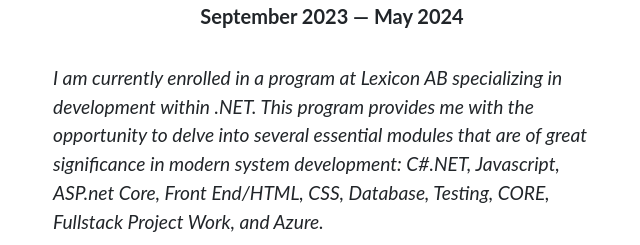
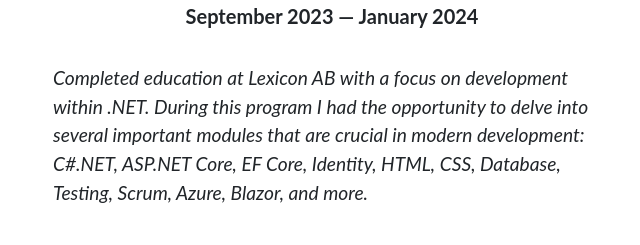
Before and after one commit to Rabben82/resume-english-2023, a plain HTML site: page utbildning.html in a window 1280 px wide. Shown: the part 517-762 px from the top of the page, without its empty margins (308-948 px from the left). Drawn offline with nearby package versions, Linux system fonts and the light colour scheme.

Commit message:
Changed text in eduction

```diff
--- a/utbildning.html
+++ b/utbildning.html
@@ -71,14 +71,13 @@
             <div class="col-md-12 d-flex justify-content-center">
                 <div class="text-container text-center">
                     <h2><strong>Developer.NET, Lexicon AB</strong></h2>
-                    <h5><strong>September 2023 — May 2024</strong></h5>
+                    <h5><strong>September 2023 — January 2024</strong></h5>
                     <p class="p1">
                         <i>
-                            I am currently enrolled in a program at Lexicon AB specializing in development within
-                            .NET. This program provides me with the opportunity to delve into several essential modules
-                            that are of great significance in modern system development: C#.NET, Javascript, ASP.net
-                            Core,
-                            Front End/HTML, CSS, Database, Testing, CORE, Fullstack Project Work, and Azure.
+                            Completed education at Lexicon AB with a focus on development within .NET. During this
+                            program I had the opportunity to delve into several important modules that are crucial in
+                            modern development: C#.NET, ASP.NET Core, EF Core, Identity, HTML, CSS, Database, Testing,
+                            Scrum, Azure, Blazor, and more.
                         </i>
                     </p>
                 </div>
```
